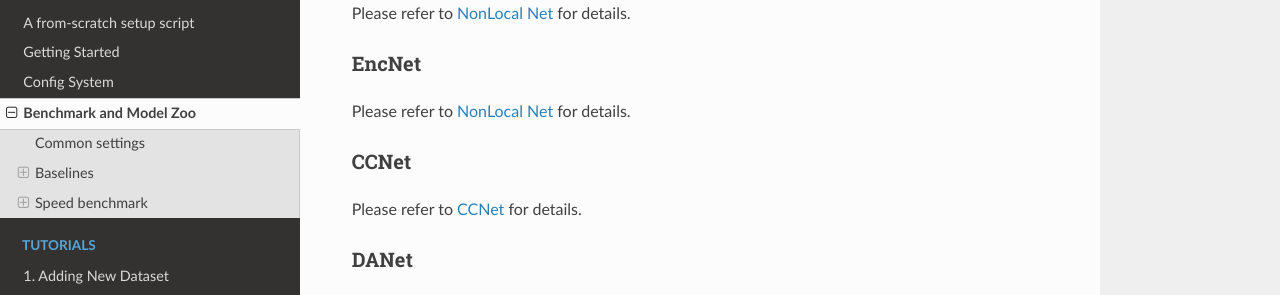
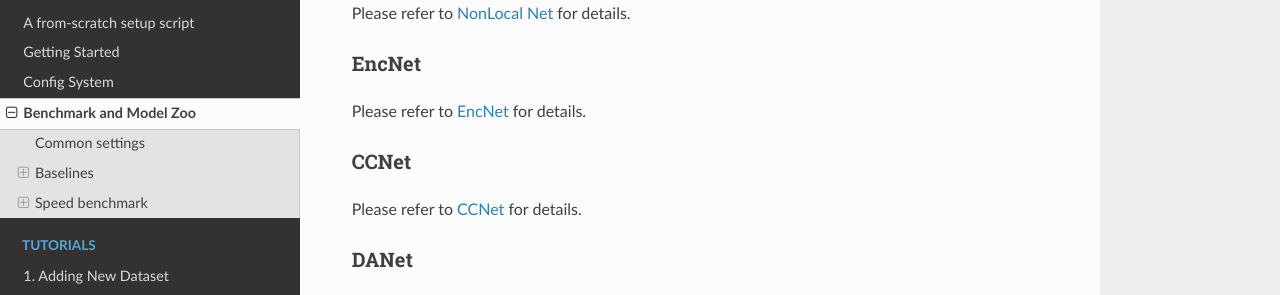
Before and after one commit to SecretStar112/mmsegmentation_swin, a Sphinx documentation site: the page built from docs/model_zoo.md, in a window 1280 px wide and 900 px high, scrolled down 1389 px. Shown: the part 156-451 px from the top of the window. Built offline with Sphinx 7.4.7 and the Read the Docs theme 2.0.0, drawn with Linux system fonts in a browser that asks for light colours.

Commit message:
Fix typo (#110)

```diff
--- a/docs/model_zoo.md
+++ b/docs/model_zoo.md
@@ -55,7 +55,7 @@ Please refer to [NonLocal Net](https://github.com/open-mmlab/mmsegmentation/blob
 
 ### EncNet
 
-Please refer to [NonLocal Net](https://github.com/open-mmlab/mmsegmentation/blob/master/configs/encnet) for details.
+Please refer to [EncNet](https://github.com/open-mmlab/mmsegmentation/blob/master/configs/encnet) for details.
 
 ### CCNet
 
```
